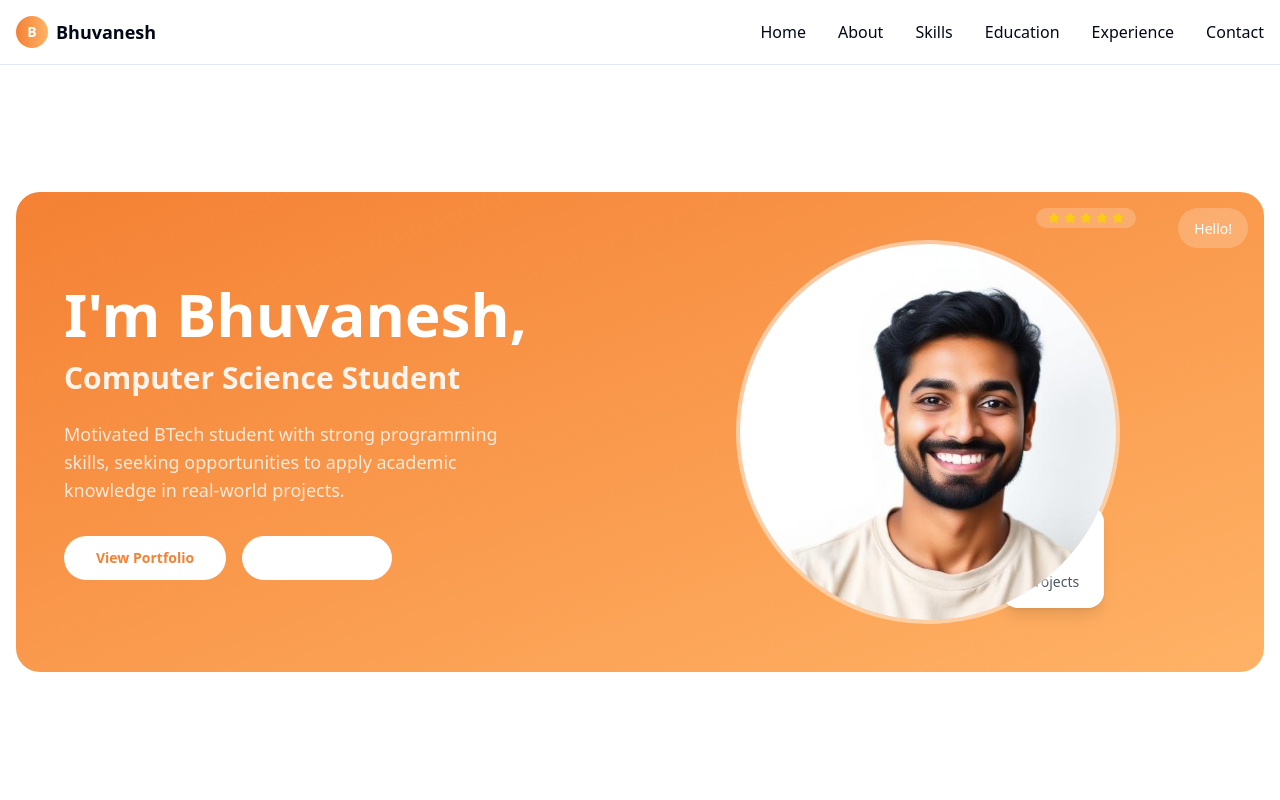
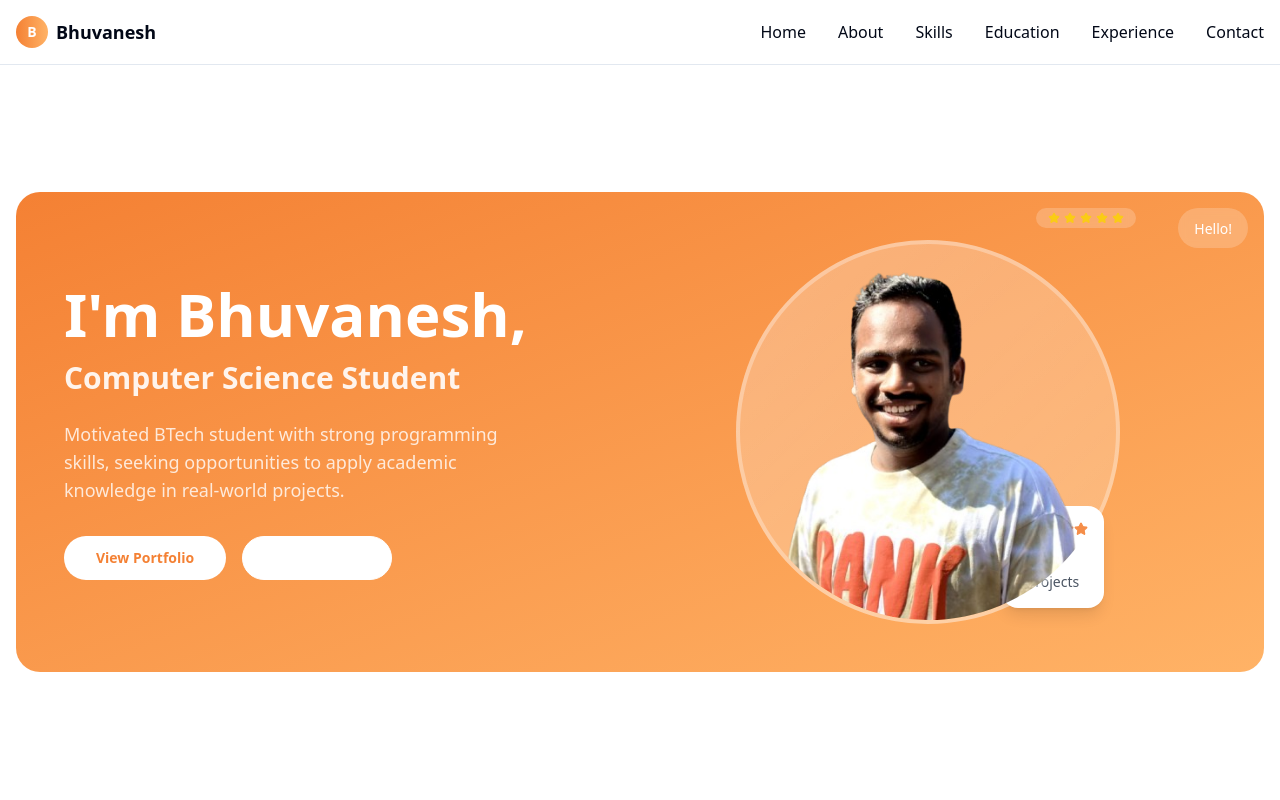
Before and after one commit to bhuvaneshM05/bhuvanseshM-personal-portfoloio, a React (Vite) app: page / in a window 1280 px wide. Shown: the top 800 px of the page. Built offline with nearby package versions, Linux system fonts and the light colour scheme.

Commit message:
Revert profile photo change
Reverted the profile photo change as the user indicated it was not the correct image.

```diff
--- a/src/components/HeroSection.tsx
+++ b/src/components/HeroSection.tsx
@@ -61,7 +61,7 @@ const HeroSection = () => {
                 {/* Profile photo */}
                 <div className="relative z-10 w-80 h-80 md:w-96 md:h-96 rounded-full overflow-hidden border-4 border-white/30 bg-white/10">
                   <img
-                    src="/profile-photo.png"
+                    src="/lovable-uploads/38f0256f-e021-43a9-99c9-abc1d77a10d6.png"
                     alt="Bhuvanesh M - Computer Science Student"
                     className="w-full h-full object-cover"
                     onError={(e) => {
```
